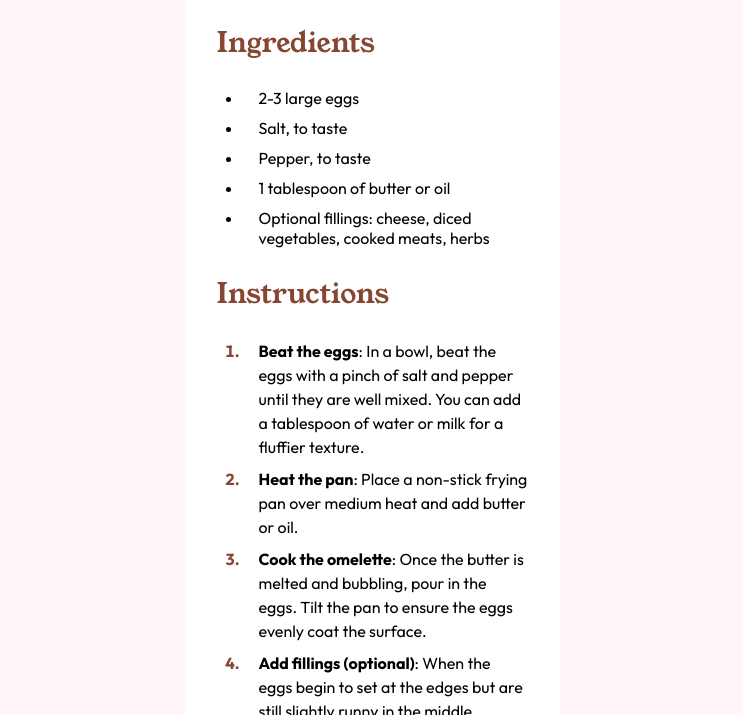
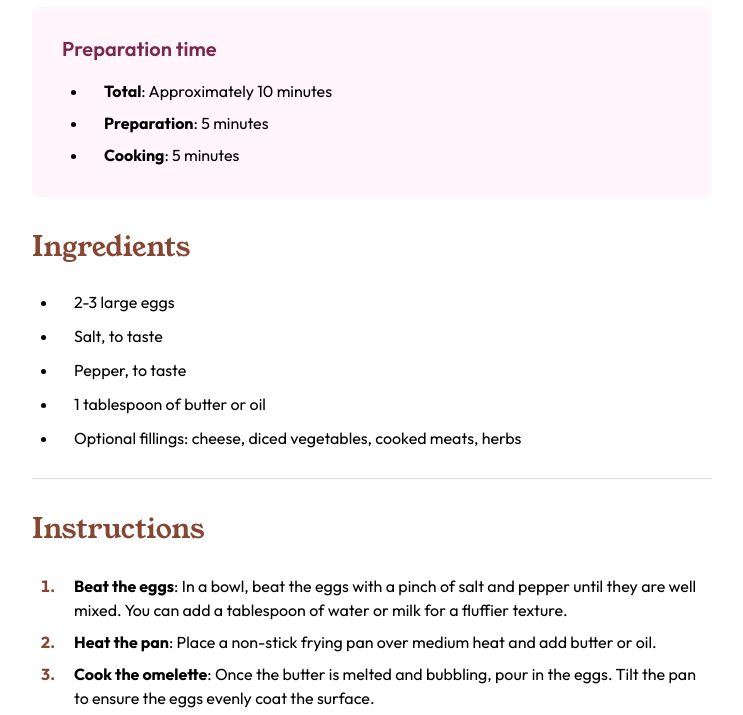
Before and after one commit to alan-mesquita/recipe-page, a plain HTML site: page index.html in a window 1280 px wide. Shown: the part 659-1374 px from the top of the page, without its empty margins (268-1011 px from the left). Drawn offline with Linux system fonts and the light colour scheme.

Commit message:
Completing desktop workflow development

```diff
--- a/css/style.css
+++ b/css/style.css
@@ -51,7 +51,7 @@ section > .subtitles {
 body {
   font-family: "Outfit", sans-serif;
   background-Color: var(--rose-white);
-  height: 100vh;
+  height: 100%;
   display: grid;
   place-items: center;
 }
@@ -114,6 +114,10 @@ section.instructions > ol {
   line-height: 150%;
 }
 
+section.nutrition > table{
+  border-spacing: 0px;
+}
+
 section.nutrition > table th,
 section.nutrition > table td{
   border-bottom: 1px solid var(--light-grey);
@@ -129,3 +133,35 @@ section.nutrition > table td {
   color: var(--nutmeg);
   font-weight: 700;
 }
+
+@media (min-width:600px) {
+  main {
+    width: min(760px, 90%);
+    height: max-content;
+    padding: 40px;
+    margin: 130px 0;
+    border-radius: 20px;
+  }
+
+  main > img {
+    margin-bottom: 40px;
+    border-radius: 10px;
+  }
+
+  main .content {
+    padding: 0;
+    gap: 30px;
+  }
+
+  section.introduction > .title {
+    font-size: 41px;
+  }
+
+  section.introduction > .container {
+    padding: 30px;
+  }
+
+  section.ingredients > ul {
+    gap: 14px;
+  }
+}
--- a/index.html
+++ b/index.html
@@ -50,6 +50,8 @@
           <li>Optional fillings: cheese, diced vegetables, cooked meats, herbs</li>
         </ul>
       </section>
+
+      <div class="divider"></div>
 
       <section class="instructions">
         <h2 class="subtitles">Instructions</h2>
```
